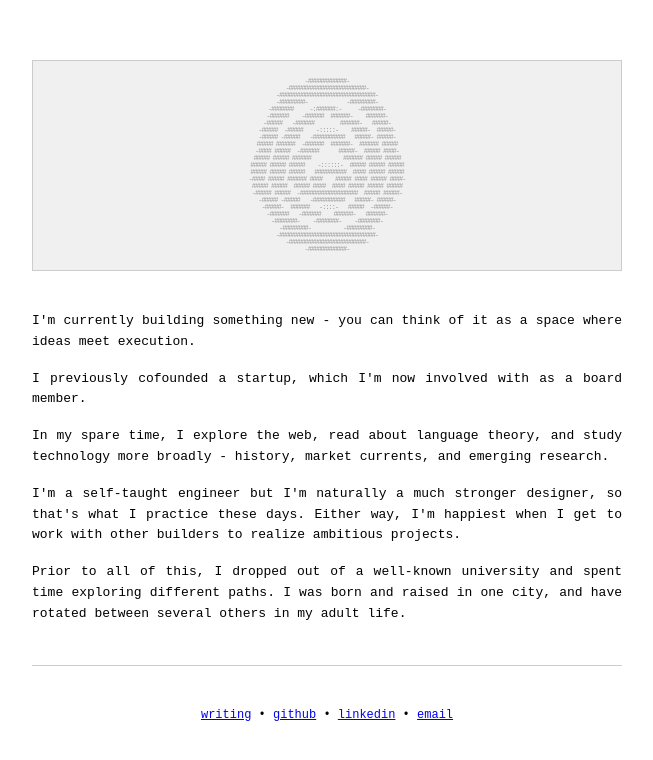
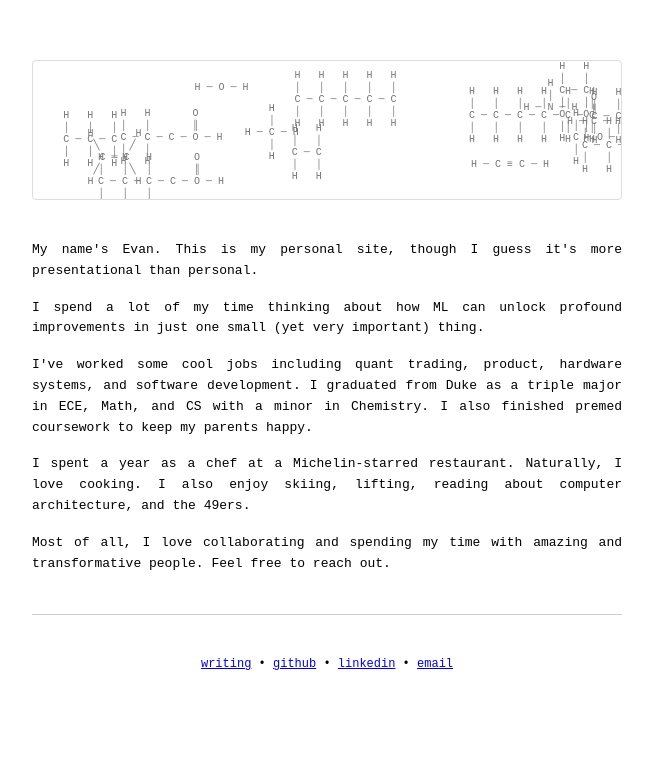
Before and after one commit to evankyee/eypersonal, a Next.js app: page / in a window 1280 px wide. Shown: the top 760 px of the page, without its empty margins (313-966 px from the left). Built offline with nearby package versions, Linux system fonts and the light colour scheme.

Commit message:
personal2.0

```diff
--- a/app/page.tsx
+++ b/app/page.tsx
@@ -7,26 +7,24 @@ export default function Home() {
       <ChemistryAscii />
 
       <p>
-        I'm currently building something new - you can think of it as a space where ideas meet execution.
+        My name's Evan. This is my personal site, though I guess it's more presentational than personal.
+      </p>
+
+
+      <p>
+        I spend a lot of my time thinking about how ML can unlock profound improvements in just one small (yet very important) thing.
       </p>
 
       <p>
-        I previously cofounded a startup, which I'm now involved with as a board member.
+       I've worked some cool jobs including quant trading, product, hardware systems, and software development. I graduated from Duke as a triple major in ECE, Math, and CS with a minor in Chemistry. I also finished premed coursework to keep my parents happy.
       </p>
 
       <p>
-        In my spare time, I explore the web, read about language theory, and study technology more broadly -
-        history, market currents, and emerging research.
+        I spent a year as a chef at a Michelin-starred restaurant. Naturally, I love cooking. I also enjoy skiing, lifting, reading about computer architecture, and the 49ers.
       </p>
 
       <p>
-        I'm a self-taught engineer but I'm naturally a much stronger designer, so that's what I practice these days.
-        Either way, I'm happiest when I get to work with other builders to realize ambitious projects.
-      </p>
-
-      <p>
-        Prior to all of this, I dropped out of a well-known university and spent time exploring different paths.
-        I was born and raised in one city, and have rotated between several others in my adult life.
+       Most of all, I love collaborating and spending my time with amazing and transformative people. Feel free to reach out.
       </p>
 
       <hr style={{ margin: '40px 0', border: 'none', borderTop: '1px solid #ccc' }} />
--- a/components/ChemistryAscii.tsx
+++ b/components/ChemistryAscii.tsx
@@ -1,139 +1,226 @@
 'use client'
 
-import { useEffect, useState } from 'react'
+import React, { useEffect, useState } from "react";
 
-export default function ChemistryAscii() {
-  const [frame, setFrame] = useState(0)
+const molecules = [
+  // Small molecules
+  `H ─ O ─ H`,
+  `O ═ C ═ O`,
+  `H ─ C ≡ C ─ H`,
 
-  const frames = [
-    `
-                    .%%%%%%%%%%%%.
-               .%%%%%%%%%%%%%%%%%%%%%%.
-            .%%%%%%%%%%%%%%%%%%%%%%%%%%%%.
-          .%%%%%%%%.            .%%%%%%%%.
-        .%%%%%%%     .:%%%%%%:.     .%%%%%%%.
-       .%%%%%%    .%%%%%%  %%%%%%.    %%%%%%.
-      .%%%%%   .%%%%%%        %%%%%%.   %%%%%.
-     .%%%%%  .%%%%%    .::::.    %%%%%.  %%%%%.
-    .%%%%% .%%%%%   .%%%%%%%%%%   %%%%%. %%%%%.
-    %%%%% %%%%%%  .%%%%%%  %%%%%%.  %%%%%% %%%%%
-   .%%%% %%%%%  .%%%%%%      %%%%%.  %%%%% %%%%.
-   %%%%% %%%%% %%%%%%          %%%%%% %%%%% %%%%%
-   %%%%% %%%%% %%%%%    .:::::.  %%%%% %%%%% %%%%%
-   %%%%% %%%%% %%%%%   %%%%%%%%%%  %%%% %%%%% %%%%%
-   .%%%% %%%%% %%%%%% %%%%    %%%%% %%%% %%%%% %%%%.
-    %%%%% %%%%%  %%%%% %%%%  %%%% %%%%% %%%%% %%%%%
-    .%%%%% %%%%%  .%%%%%%%%%%%%%%%%  %%%%% %%%%%.
-     .%%%%% .%%%%%   .%%%%%%%%%%   %%%%%. %%%%%.
-      .%%%%%.  %%%%%%   .::::.   %%%%%  .%%%%%.
-       .%%%%%%   .%%%%%%    %%%%%%.   %%%%%%.
-        .%%%%%%%.    .%%%%%%%.    .%%%%%%%.
-          .%%%%%%%%.          .%%%%%%%%.
-            .%%%%%%%%%%%%%%%%%%%%%%%%%%%%.
-               .%%%%%%%%%%%%%%%%%%%%%%.
-                    .%%%%%%%%%%%%.
-    `,
-    `
-                    -############-
-               -########################-
-            -##############################-
-          -########-            -########-
-        -#######     -:######:-     -#######-
-       -######    -######  ######-    ######-
-      -#####   -######        ######-   #####-
-     -#####  -#####    -:::::-    #####-  #####-
-    -##### -#####   -##########   #####- #####-
-    ##### ######  -######  ######-  ###### #####
-   -#### #####  -######      #####-  ##### ####-
-   ##### ##### ######          ###### ##### #####
-   ##### ##### #####    -::::::-  ##### ##### #####
-   ##### ##### #####   ##########  #### ##### #####
-   -#### ##### ###### ####    ##### #### ##### ####-
-    ##### #####  ##### ####  #### ##### ##### #####
-    -##### #####  -##################  ##### #####-
-     -##### -#####   -##########   #####- #####-
-      -#####-  ######   -::::-   #####  -#####-
-       -######   -######    ######-   ######-
-        -#######-    -#######-    -#######-
-          -########-          -########-
-            -##############################-
-               -########################-
-                    -############-
-    `,
-    `
-                    :@@@@@@@@@@@:
-               :@@@@@@@@@@@@@@@@@@@@@@:
-            :@@@@@@@@@@@@@@@@@@@@@@@@@@@@:
-          :@@@@@@@@:            :@@@@@@@@:
-        :@@@@@@@     ::@@@@@@::     :@@@@@@@:
-       :@@@@@@    :@@@@@@  @@@@@@:    @@@@@@:
-      :@@@@@   :@@@@@@        @@@@@@:   @@@@@:
-     :@@@@@  :@@@@@    ::::::.    @@@@@:  @@@@@:
-    :@@@@@ :@@@@@   :@@@@@@@@@@   @@@@@: @@@@@:
-    @@@@@ @@@@@@  :@@@@@@  @@@@@@:  @@@@@@ @@@@@
-   :@@@@ @@@@@  :@@@@@@      @@@@@:  @@@@@ @@@@:
-   @@@@@ @@@@@ @@@@@@          @@@@@@ @@@@@ @@@@@
-   @@@@@ @@@@@ @@@@@    :::::::::  @@@@@ @@@@@ @@@@@
-   @@@@@ @@@@@ @@@@@   @@@@@@@@@@  @@@@ @@@@@ @@@@@
-   :@@@@ @@@@@ @@@@@@ @@@@    @@@@@ @@@@ @@@@@ @@@@:
-    @@@@@ @@@@@  @@@@@ @@@@  @@@@ @@@@@ @@@@@ @@@@@
-    :@@@@@ @@@@@  :@@@@@@@@@@@@@@@@  @@@@@ @@@@@:
-     :@@@@@ :@@@@@   :@@@@@@@@@@   @@@@@: @@@@@:
-      :@@@@@:  @@@@@@   ::::::.   @@@@@  :@@@@@:
-       :@@@@@@   :@@@@@@    @@@@@@:   @@@@@@:
-        :@@@@@@@:    :@@@@@@@:    :@@@@@@@:
-          :@@@@@@@@:          :@@@@@@@@:
-            :@@@@@@@@@@@@@@@@@@@@@@@@@@@@:
-               :@@@@@@@@@@@@@@@@@@@@@@:
-                    :@@@@@@@@@@@:
-    `,
-    `
-                    =############=
-               =########################=
-            =##############################=
-          =########=            =########=
-        =#######     ==######==     =#######=
-       =######    =######  ######=    ######=
-      =#####   =######        ######=   #####=
-     =#####  =#####    =======    #####=  #####=
-    =##### =#####   =##########   #####= #####=
-    ##### ######  =######  ######=  ###### #####
-   =#### #####  =######      #####=  ##### ####=
-   ##### ##### ######          ###### ##### #####
-   ##### ##### #####    =======  ##### ##### #####
-   ##### ##### #####   ##########  #### ##### #####
-   =#### ##### ###### ####    ##### #### ##### ####=
-    ##### #####  ##### ####  #### ##### ##### #####
-    =##### #####  =##################  ##### #####=
-     =#####=  #####   =########   #####  =#####=
-      =#####=  ######   =====   #####  =#####=
-       =######   =######    ######=   ######=
-        =#######=    =######=    =#######=
-          =########=          =########=
-            =##############################=
-               =########################=
-                    =############=
-    `,
-  ]
+  // Methane
+  `    H
+    │
+H ─ C ─ H
+    │
+    H`,
+
+  // Ammonia
+  `    H
+    │
+H ─ N ─ H`,
+
+  // Formaldehyde
+  `    O
+    ║
+H ─ C ─ H`,
+
+  // Methanol
+  `H   H
+│   │
+H ─ C ─ O ─ H`,
+
+  // Ethane
+  `H   H
+│   │
+C ─ C
+│   │
+H   H`,
+
+  // Ethanol
+  `H   H
+│   │
+C ─ C ─ O ─ H
+│   │
+H   H`,
+
+  // Ethene
+  `H       H
+ ╲     ╱
+  C ═ C
+ ╱     ╲
+H       H`,
+
+  // Acetic acid
+  `H       O
+│       ║
+C ─ C ─ O ─ H
+│
+H`,
+
+  // Acetone
+  `H       H
+│       │
+C   O   C
+│   ║   │
+H   C   H
+    │
+    H`,
+
+  // Propane
+  `H   H   H
+│   │   │
+C ─ C ─ C
+│   │   │
+H   H   H`,
+
+  // Propanol
+  `H   H   H
+│   │   │
+C ─ C ─ C ─ O ─ H
+│   │   │
+H   H   H`,
+
+  // Butane
+  `H   H   H   H
+│   │   │   │
+C ─ C ─ C ─ C
+│   │   │   │
+H   H   H   H`,
+
+  // Pentane
+  `H   H   H   H   H
+│   │   │   │   │
+C ─ C ─ C ─ C ─ C
+│   │   │   │   │
+H   H   H   H   H`,
+
+  // Hexane
+  `H   H   H   H   H   H
+│   │   │   │   │   │
+C ─ C ─ C ─ C ─ C ─ C
+│   │   │   │   │   │
+H   H   H   H   H   H`,
+
+  // Dimethyl ether
+  `H       H
+│       │
+C ─ O ─ C
+│       │
+H       H`,
+
+  // Glycerol
+  `H   H   H
+│   │   │
+C ─ C ─ C
+│   │   │
+O   O   O
+│   │   │
+H   H   H`,
+
+  // Ethylene glycol
+  `H   H
+│   │
+C ─ C
+│   │
+O   O
+│   │
+H   H`,
+
+  // Propionic acid
+  `H   H       O
+│   │       ║
+C ─ C ─ C ─ O ─ H
+│   │
+H   H`,
+
+  // Butanoic acid
+  `H   H   H       O
+│   │   │       ║
+C ─ C ─ C ─ C ─ O ─ H
+│   │   │
+H   H   H`,
+];
+
+const OrganicAsciiMoleculeGrid = () => {
+  const [positions, setPositions] = useState(
+    molecules.map((_, i) => ({
+      x: Math.random() * 800,
+      y: Math.random() * 100,
+      vx: (Math.random() - 0.5) * 0.5,
+      vy: (Math.random() - 0.5) * 0.5,
+    }))
+  );
 
   useEffect(() => {
-    const interval = setInterval(() => {
-      setFrame((prev) => (prev + 1) % frames.length)
-    }, 400)
+    let animationFrame: number;
 
-    return () => clearInterval(interval)
-  }, [frames.length])
+    const animate = () => {
+      setPositions((prev) =>
+        prev.map((pos, i) => {
+          let { x, y, vx, vy } = pos;
+
+          // Update position (slower)
+          x += vx;
+          y += vy;
+
+          // Bounce off walls
+          if (x < 0 || x > 850) vx *= -1;
+          if (y < 0 || y > 100) vy *= -1;
+
+          // Keep in bounds
+          x = Math.max(0, Math.min(850, x));
+          y = Math.max(0, Math.min(100, y));
+
+          return { x, y, vx, vy };
+        })
+      );
+
+      animationFrame = requestAnimationFrame(animate);
+    };
+
+    animationFrame = requestAnimationFrame(animate);
+    return () => cancelAnimationFrame(animationFrame);
+  }, []);
 
   return (
-    <pre style={{
-      fontSize: '7px',
-      lineHeight: '1.0',
-      marginBottom: '40px',
-      color: '#999',
-      letterSpacing: '-1px',
-      textAlign: 'center'
-    }}>
-      {frames[frame]}
-    </pre>
-  )
-}
+    <div
+      style={{
+        height: "140px",
+        width: "100%",
+        overflow: "hidden",
+        position: "relative",
+        background: "transparent",
+        border: "1px solid #ddd",
+        borderRadius: "4px",
+        marginBottom: "40px",
+      }}
+    >
+      {molecules.map((mol, i) => (
+        <pre
+          key={i}
+          style={{
+            position: "absolute",
+            left: `${positions[i].x}px`,
+            top: `${positions[i].y}px`,
+            margin: 0,
+            padding: 0,
+            whiteSpace: "pre",
+            fontFamily: "monospace",
+            color: "#777",
+            fontSize: "10px",
+            lineHeight: 1.2,
+            transition: "none",
+            pointerEvents: "none",
+            background: "none",
+            border: "none",
+          }}
+        >
+          {mol}
+        </pre>
+      ))}
+    </div>
+  );
+};
+
+export default OrganicAsciiMoleculeGrid;
--- a/config.ts
+++ b/config.ts
@@ -1,15 +1,15 @@
 export const siteConfig = {
-  name: 'Your Name',
+  name: 'Evan Yee',
   description: 'Personal website',
   url: 'https://yourwebsite.com',
 
   author: {
-    name: 'Your Name',
-    email: 'hello@example.com',
+    name: 'Evan Yee',
+    email: 'evan@linotype.ai',
   },
 
   social: {
-    linkedin: 'https://linkedin.com/in/yourusername',
-    github: 'https://github.com/yourusername',
+    linkedin: 'https://www.linkedin.com/in/evan-yee/',
+    github: 'https://github.com/evankyee',
   },
 }
```
